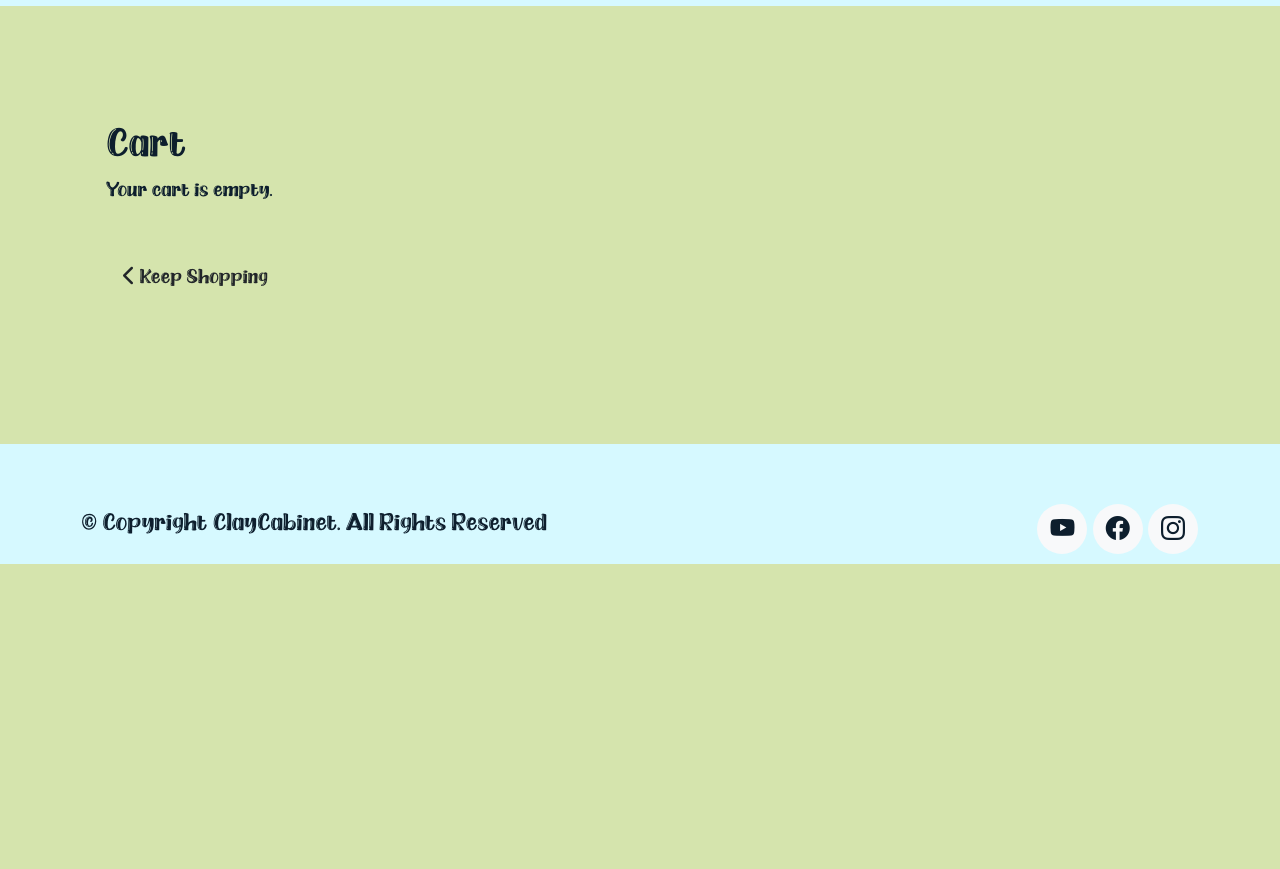
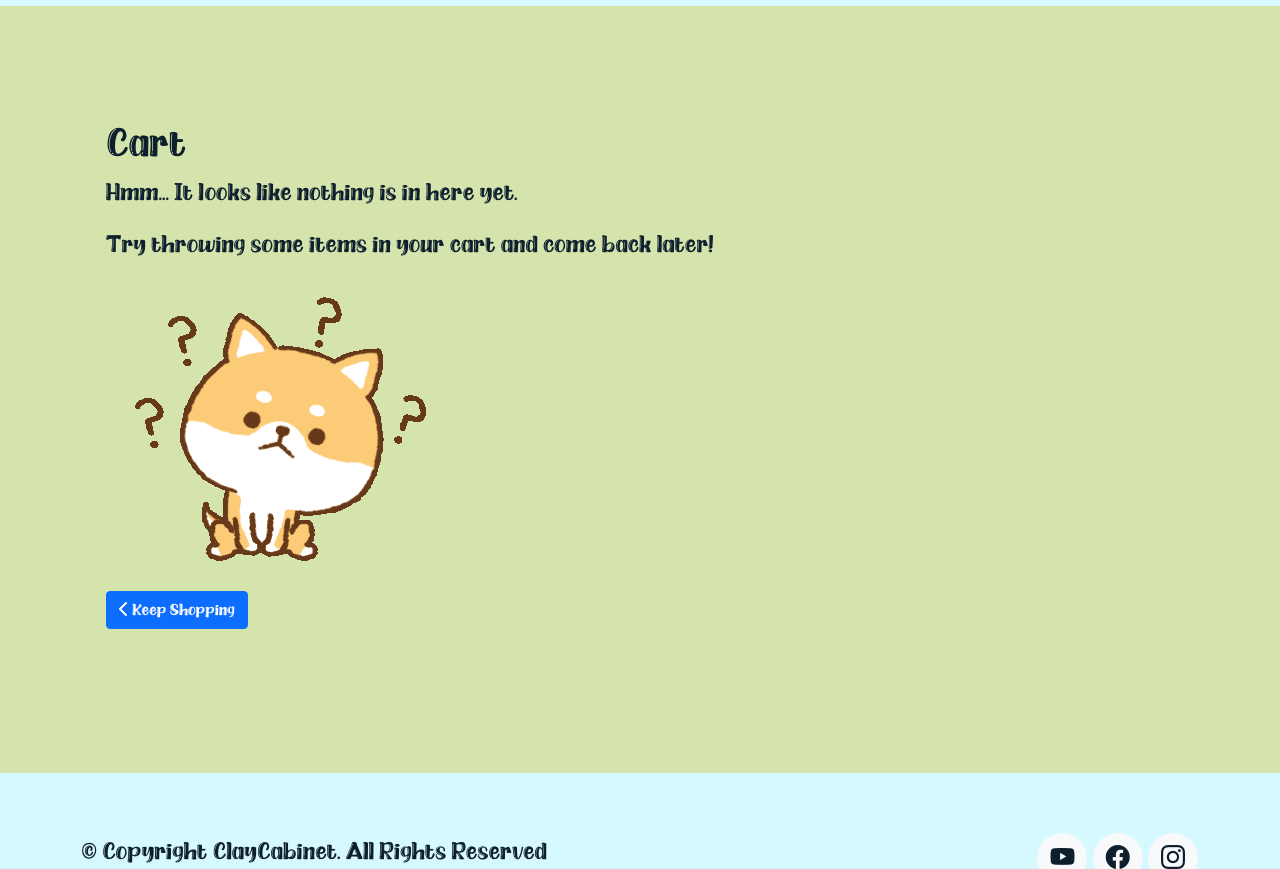
Before and after one commit to StoneMasons4106/clay-cabinet, a Django app: page /cart/ in a window 1280 px wide. Shown: the part 322-1191 px from the top of the page. Before the commit the page ends 886 px from the top, so only its background shows below. Run offline with Django 4.2, Linux system fonts and the light colour scheme; data that the repository does not hold is empty; some libraries are stand-ins or nearby versions.

Commit message:
Style updates to cart.

```diff
--- a/cart/templates/cart/cart.html
+++ b/cart/templates/cart/cart.html
@@ -29,6 +29,9 @@
                                     </div>
                                 </div>
                                 {% for item in cart_items %}
+                                    {% if forloop.counter != 1 %}
+                                        <div class="row"><div class="col"><hr></div></div>
+                                    {% endif %}
                                     <div class="row">
                                         <div class="col-12 col-sm-6 mb-2">
                                             {% include "cart/product-image.html" %}
@@ -44,13 +47,7 @@
                                             {% include "cart/quantity-form.html" %}
                                         </div>
                                     </div>
-                                    <div class="row"><div class="col"><hr></div></div>
                                 {% endfor %}
-                                <div class="btt-button shadow-sm rounded-0 border border-black">
-                                    <a class="btt-link d-flex h-100">
-                                        <i class="fas fa-arrow-up text-black mx-auto my-auto"></i>
-                                    </a>
-                                </div>
                             </div>
                             <div class="table-responsive rounded d-none d-md-block">
                                 <table class="table table-sm table-borderless">
@@ -96,8 +93,12 @@
                                 </table>
                             </div>
                         {% else %}
-                            <p class="lead mb-5">Your cart is empty.</p>
-                            <a href="{% url 'products' %}" class="btn btn-outline-black rounded-0 btn-lg">
+                            <p>Hmm... It looks like nothing is in here yet.</p>
+                            <p>Try throwing some items in your cart and come back later!</p>
+                            <div>
+                                <img src="{{MEDIA_URL}}confused_dog.gif" alt="Nothing is currently in your cart, add something and try again.">
+                            </div>
+                            <a id="keep-shopping-button" href="{% url 'products' %}" class="btn btn-primary">
                                 <span class="icon">
                                     <i class="fas fa-chevron-left"></i>
                                 </span>
--- a/cart/templates/cart/checkout-buttons.html
+++ b/cart/templates/cart/checkout-buttons.html
@@ -1,10 +1,10 @@
-<a href="{% url 'products' %}" class="btn btn-outline-black rounded-0 btn-lg">
+<a href="{% url 'products' %}" class="btn btn-primary">
     <span class="icon">
         <i class="fas fa-chevron-left"></i>
     </span>
     <span>Keep Shopping</span>
 </a>
-<a href="# class="btn btn-black rounded-0 btn-lg">
+<a href="#" class="btn btn-success">
     <span id="secure-checkout">Secure Checkout</span>
     <span class="icon">
         <i class="fas fa-lock"></i>
--- a/static/css/style.css
+++ b/static/css/style.css
@@ -345,6 +345,14 @@ br {
     background-color: #d5e4ad;
 }
 
+#keep-shopping-button {
+    margin-top: 30px;
+}
+
+.update-link,
+.remove-item {
+    margin-top: 10px;
+}
 
 /* Form Validation */
 
--- a/static/js/contactForm.js
+++ b/static/js/contactForm.js
@@ -18,11 +18,7 @@ function validateEmail(email) {
 };
 
 function callback(){
-  if(grecaptcha.getResponse().length !== 0){
-    console.log("The captcha has been already solved.");
-  } else {
-    console.log("The captcha has not been solved.")
-  };
+  //pass
 };
 
 $(document).ready(function(){
@@ -42,7 +38,7 @@ $(document).ready(function(){
     } else if ($("input[name='email']").val() == "") {
       //do nothing
     } else {
-      if(grecaptcha.getResponse().length !== 0) {
+      if (grecaptcha.getResponse().length !== 0) {
         var emailIsValid = validateEmail($("input[name='email']").val());
         if (emailIsValid) {
           count = count + 1;
```
Also changed, not shown: cart/templates/cart/cart-total.html (+4 -4 lines), media/confused_dog.gif (added).
